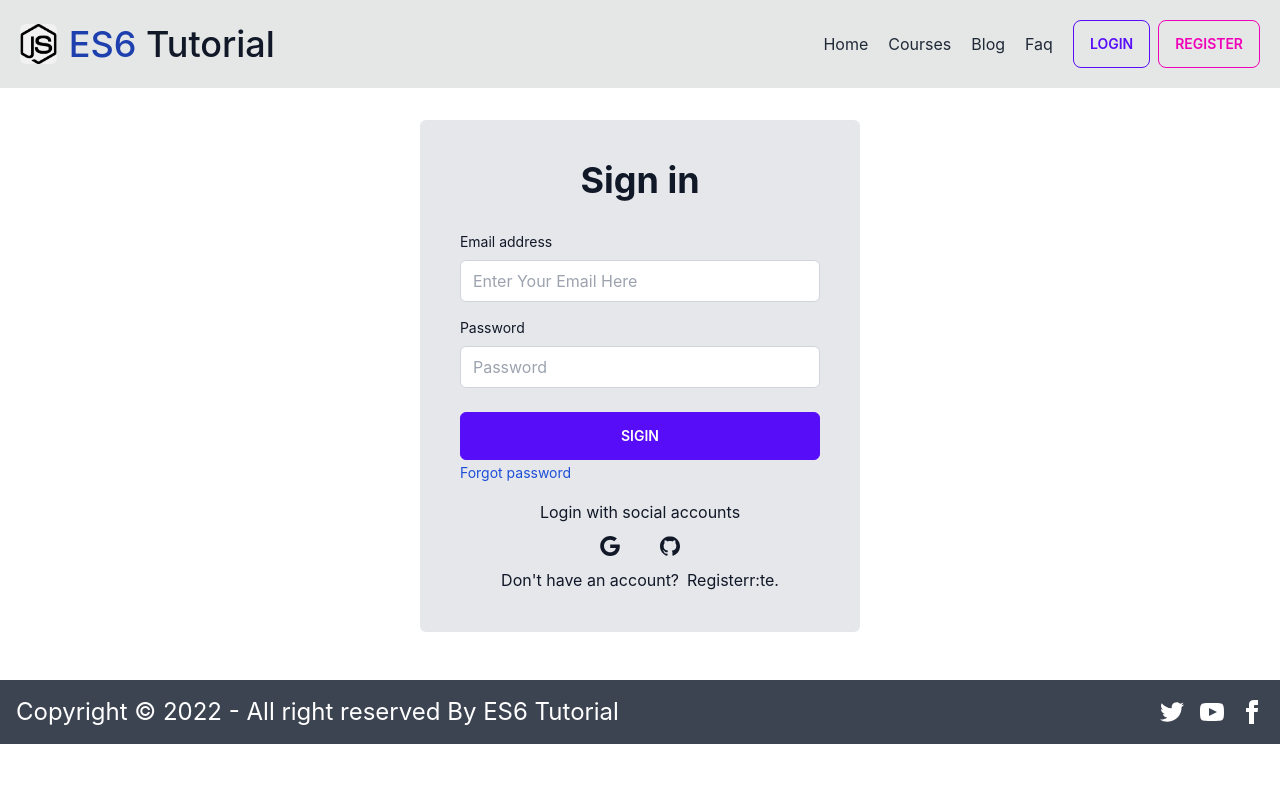
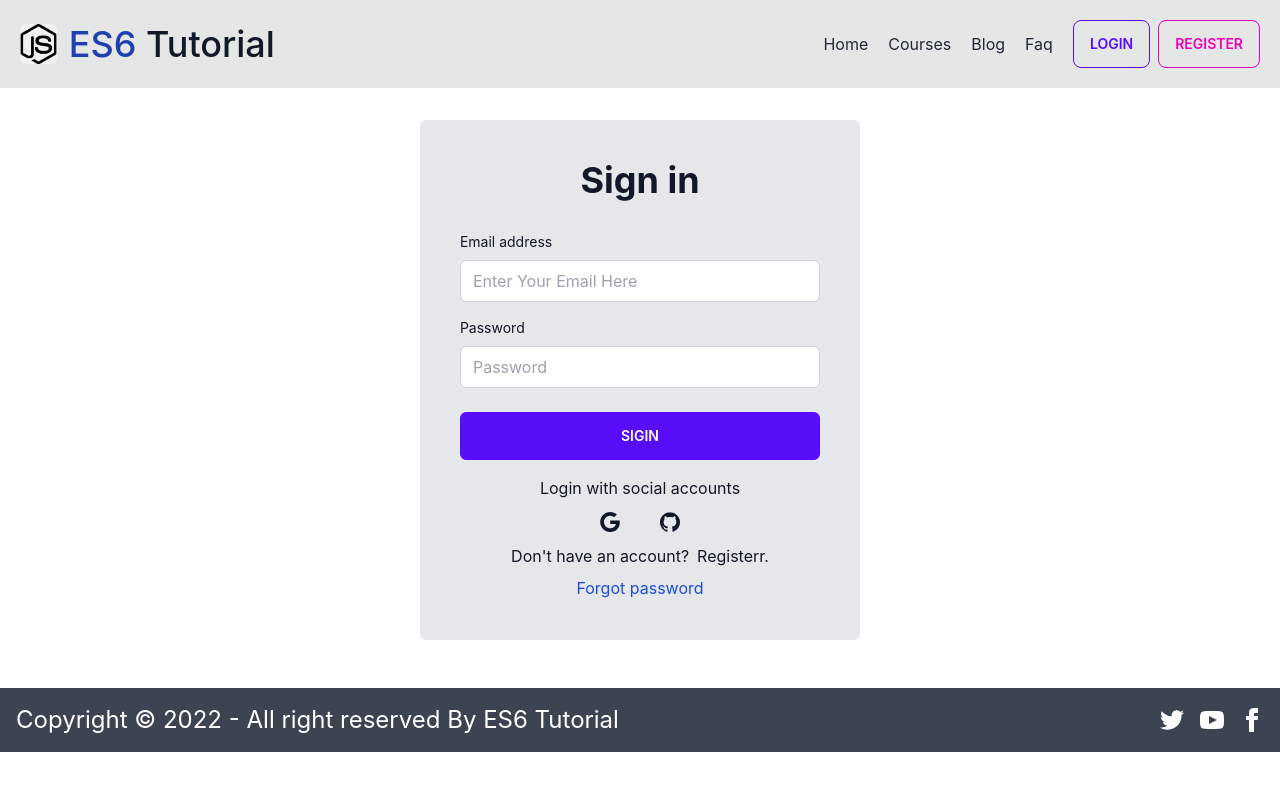
Before and after one commit to anamul101/learning-platform-clinet, a React (Create React App) app: page /lognin in a window 1280 px wide. Shown: the top 790 px of the page. Built offline with nearby package versions, Linux system fonts and the light colour scheme; no server answers.

Commit message:
Reset Password

```diff
--- a/src/Contexts/AuthProvider/AuthProvider.js
+++ b/src/Contexts/AuthProvider/AuthProvider.js
@@ -1,5 +1,5 @@
 import React, { createContext, useEffect, useState } from 'react';
-import {createUserWithEmailAndPassword, getAuth, onAuthStateChanged, sendEmailVerification, signInWithEmailAndPassword, signInWithPopup, signOut, updateProfile} from 'firebase/auth';
+import {createUserWithEmailAndPassword, getAuth, onAuthStateChanged, sendEmailVerification, sendPasswordResetEmail, signInWithEmailAndPassword, signInWithPopup, signOut, updateProfile} from 'firebase/auth';
 import app from '../../Firebase/Firebase.init';
 
 
@@ -38,6 +38,10 @@ const AuthProvider = ({children}) => {
     const verifiEmail = ()=>{
         return sendEmailVerification(auth.currentUser);
     }
+    // Reset password
+    const forgetPassword=(email)=>{
+        return sendPasswordResetEmail(auth, email);
+    }
     // logOut
     const LogOut = ()=>{
         setLoader(true);
@@ -47,7 +51,6 @@ const AuthProvider = ({children}) => {
     useEffect(()=>{
         const unSubscibe = onAuthStateChanged(auth,(currentUser)=>{
             setUser(currentUser);
-
             setLoader(false)
         })
         return ()=>{
@@ -65,7 +68,8 @@ const AuthProvider = ({children}) => {
         verifiEmail,
         setLoader,
         authSignInGithub,
-        setUser
+        setUser,
+        forgetPassword
     };
     return (
         <AuthContext.Provider value={authInfo}>
--- a/src/Pages/LognIn/LognIn.js
+++ b/src/Pages/LognIn/LognIn.js
@@ -1,11 +1,13 @@
 import { GithubAuthProvider, GoogleAuthProvider } from 'firebase/auth';
 import React, { useContext } from 'react';
+import { useState } from 'react';
 import toast from 'react-hot-toast';
 import { Link, useLocation, useNavigate } from 'react-router-dom';
 import { AuthContext } from '../../Contexts/AuthProvider/AuthProvider';
 
 const LognIn = () => {
-  const {authLognIn,authSignInGoogle, authSignInGithub,setUser} = useContext(AuthContext);
+  const [reserPassword, setResetPassword] = useState('');
+  const {authLognIn,authSignInGoogle, authSignInGithub,setUser,setLoader,forgetPassword} = useContext(AuthContext);
   const googleProvider = new GoogleAuthProvider();
   const githubProvider = new GithubAuthProvider();
   const navigate = useNavigate();
@@ -29,7 +31,19 @@ const LognIn = () => {
       })
       .catch(error=>{
         console.error(error);
+        form.reset();
       })
+      .finally(()=>{
+        setLoader(false)
+    })
+  }
+  // Reset Password Handela
+  const handelaReset = ()=>{
+     forgetPassword(reserPassword)
+      .then(()=>{
+        toast.success('Reset password link send your email. Please chack email')
+      })
+      .catch(error=>console.error(error))
   }
   // Handel Google
   const handelGoogleSignIn = ()=>{
@@ -68,6 +82,7 @@ const LognIn = () => {
                 Email address
               </label>
               <input
+                onBlur={(e)=>setResetPassword(e.target.value)}
                 type='email'
                 name='email'
                 id='email'
@@ -101,11 +116,7 @@ const LognIn = () => {
             </button>
           </div>
         </form>
-        <div className='space-y-1'>
-          <button className='text-sm hover:underline text-blue-700'>
-            Forgot password
-          </button>
-        </div>
+
         <div className='flex items-center pt-4 space-x-1'>
           <div className='flex-1 h-px sm:w-16 dark:bg-gray-700'></div>
           <p className='px-3 text-1xl dark:text-gray-400'>
@@ -135,11 +146,16 @@ const LognIn = () => {
         </div>
         <p className='px-6 text-center text-1xl'>
           Don't have an account?
-          <Link to='/register' className='hover:underline hovext-blue-700 ml-2'>
-            Registerr:te
+          <Link to='/register' className='hover:underline hover:text-blue-700 ml-2'>
+            Registerr
           </Link>
           .
         </p>
+        <div className='space-y-1 mx-auto'>
+          <button onClick={handelaReset} className='text-bold text-center mt-2 hover:underline text-blue-700'>
+            Forgot password
+          </button>
+        </div>
       </div>
     </div>
     );
--- a/src/Pages/Register/Register.js
+++ b/src/Pages/Register/Register.js
@@ -1,12 +1,14 @@
 import { GithubAuthProvider, GoogleAuthProvider } from 'firebase/auth';
-import React from 'react';
+import React, { useState } from 'react';
 import { useContext } from 'react';
 import { Link, useNavigate } from 'react-router-dom';
 import { AuthContext } from '../../Contexts/AuthProvider/AuthProvider';
 import Swal from 'sweetalert2'
 import toast from 'react-hot-toast';
+import { fromJSON } from 'postcss';
 
 const Register = () => {
+  const [error, setError] = useState('');
   const {createUser,authUpdate,verifiEmail,authSignInGoogle, authSignInGithub,setUser} = useContext(AuthContext);
   const googleProvider = new GoogleAuthProvider();
   const githubProvider = new GithubAuthProvider();
@@ -22,6 +24,10 @@ const Register = () => {
     const email =form.email.value;
     const password = form.password.value;
 
+   // Validation password
+   if(password.length < 6){
+      setError('Should be given at least password 6 carectar or more')
+   }
   //  Create User Id;
     createUser(email,password)
       .then(result=>{
@@ -35,10 +41,11 @@ const Register = () => {
           'success'
         )
         navigate('/lognin');
-        console.log(user)
+        setError('');
       })
       .catch(error=>{
-        console.error(error);
+        setError(error.message);
+        form.reset();
       })
   }
   // upDATE Profile
@@ -98,6 +105,7 @@ const verifyUserEmail=()=>{
                 placeholder='First Name'
                 className='w-full px-3 py-2 border rounded-md border-gray-300'
                 data-temp-mail-org='0'
+                required
               />
             </div>
             <div>
@@ -110,6 +118,7 @@ const verifyUserEmail=()=>{
                 placeholder='Enter Your PhotoUrl'
                 className='w-full px-3 py-2 border rounded-md border-gray-300'
                 data-temp-mail-org='0'
+                required
               />
             </div>
             <div>
@@ -122,6 +131,7 @@ const verifyUserEmail=()=>{
                 placeholder='Enter Your Email'
                 className='w-full px-3 py-2 border rounded-md border-gray-300 '
                 data-temp-mail-org='0'
+                required
               />
             </div>
             <div>
@@ -136,8 +146,12 @@ const verifyUserEmail=()=>{
                 id='password'
                 placeholder='Password'
                 className='w-full px-3 py-2 border rounded-md border-gray-300'
+                required
               />
             </div>
+          </div>
+          <div>
+              <p className='text-center text-sm text-red-800'>{error}</p>
           </div>
           <div className='space-y-2'>
             <div>
--- a/src/Routes/Routers/Routers.js
+++ b/src/Routes/Routers/Routers.js
@@ -9,6 +9,7 @@ import Register from "../../Pages/Register/Register";
 import ErrorPage from "../../Pages/ErrorPage/ErrorPase";
 import Details from "../../Pages/Details/Details";
 import Chekout from "../../Pages/Chekout/Chekout";
+import PrivetRouters from "../PrivetRouters/PrivetRouters";
 
 export const router = createBrowserRouter([
     {
@@ -53,7 +54,7 @@ export const router = createBrowserRouter([
         {
             path:'/chekout/:id',
             loader: ({params})=>fetch(`https://b610-learning-platform-server-side-seven.vercel.app/courses/${params.id}`),
-            element:<Chekout></Chekout>
+            element:<PrivetRouters><Chekout></Chekout></PrivetRouters>
         },
        ]
     }
```
